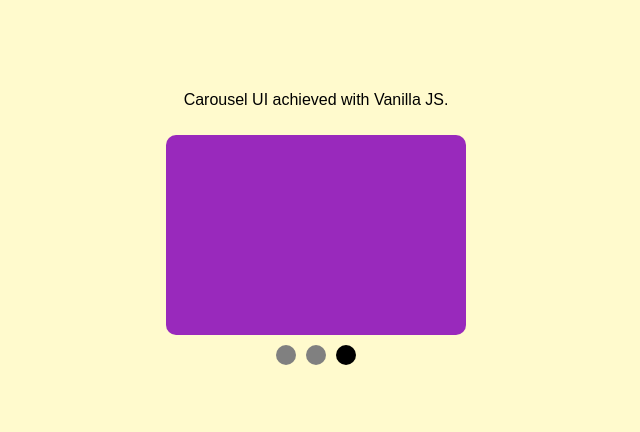
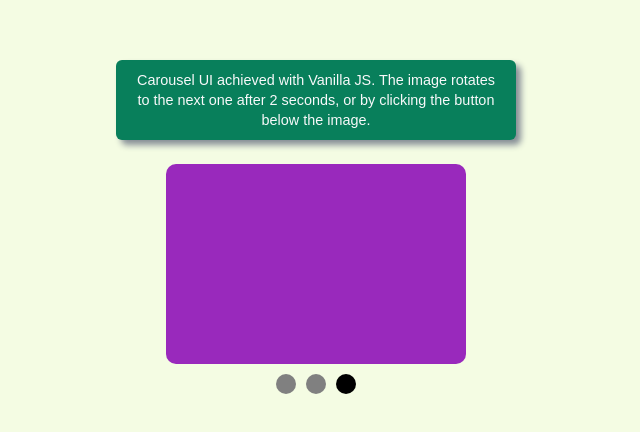
Before and after one commit to YutaMoriJP/carousel-vanilla, a website built with Parcel: page src/index.html in a window 1280 px wide. Shown: the part 188-620 px from the top of the page, without its empty margins (332-972 px from the left). Built offline with nearby package versions, Linux system fonts and the light colour scheme.

Commit message:
basic carousel description

```diff
--- a/src/Carousel.js
+++ b/src/Carousel.js
@@ -16,9 +16,11 @@ const Carousel = () => {
   const container = Container("div", { class: "wrapper" });
   const imgContainer = Container("div", { class: "center" });
   const btnContainer = Container("div", { class: "btnContainer" });
-  const headContainer = Header("Carousel UI achieved with Vanilla JS.");
+  const headContainer = Header(
+    "Carousel UI achieved with Vanilla JS. The image rotates to the next one after 2 seconds, or by clicking the button below the image."
+  );
 
-  //dom elements
+  //dom elements, images and button
   const images = [
     Image({
       src: imgOne,
--- a/src/styles.css
+++ b/src/styles.css
@@ -4,7 +4,7 @@
 }
 
 body {
-     background-color: lemonchiffon;
+     background-color: #f4fce3;
  }
 
 img {
@@ -50,6 +50,7 @@ img {
      display: flex;
      justify-content: center;
      gap:10px;
+
  }
 
  .btnContainer button {
@@ -66,6 +67,23 @@ img {
     justify-content: center;
 }
 
+.headWrapper > * {
+    width: 80%;
+    max-width: 400px;
+    min-width:200px;
+    text-align:center;
+    line-height: 20px;
+    font-size: 0.9rem;
+    background:#087f5b;
+    border-radius: 6px;
+    border:0;
+    box-shadow: 5px 5px 6px #868e96;
+    color:#f8f9fa;
+    padding:10px 15px;
+    box-sizing: border-box;
+
+ }
+
 .btnContainer  button.currentButton {
      background:black;
  }
```
Also changed, not shown: 4 other files.
